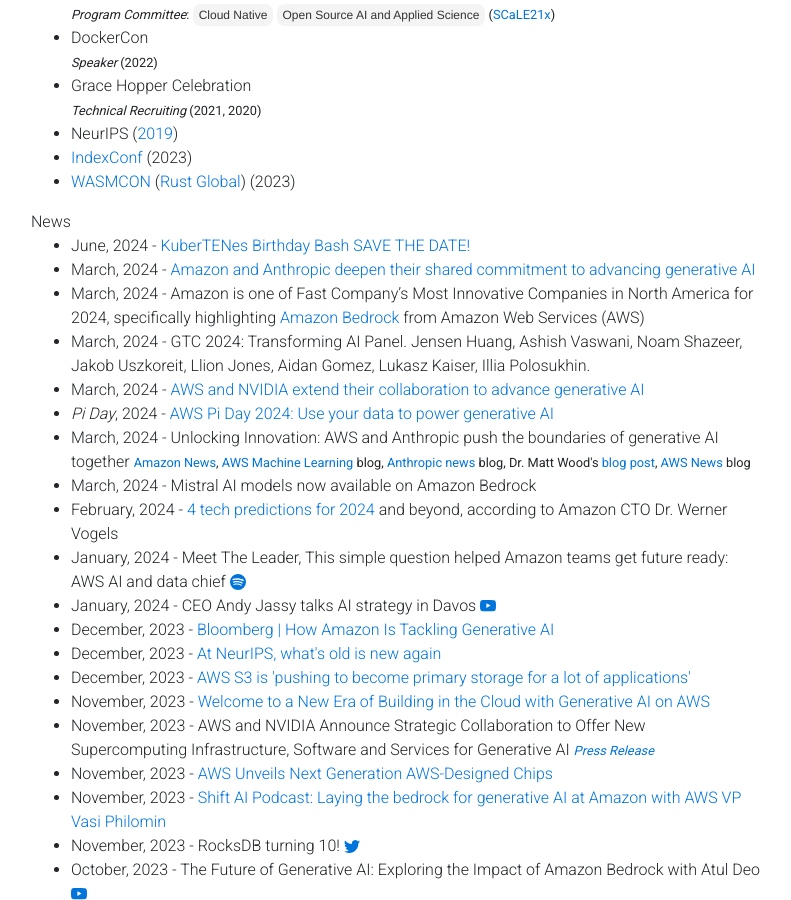
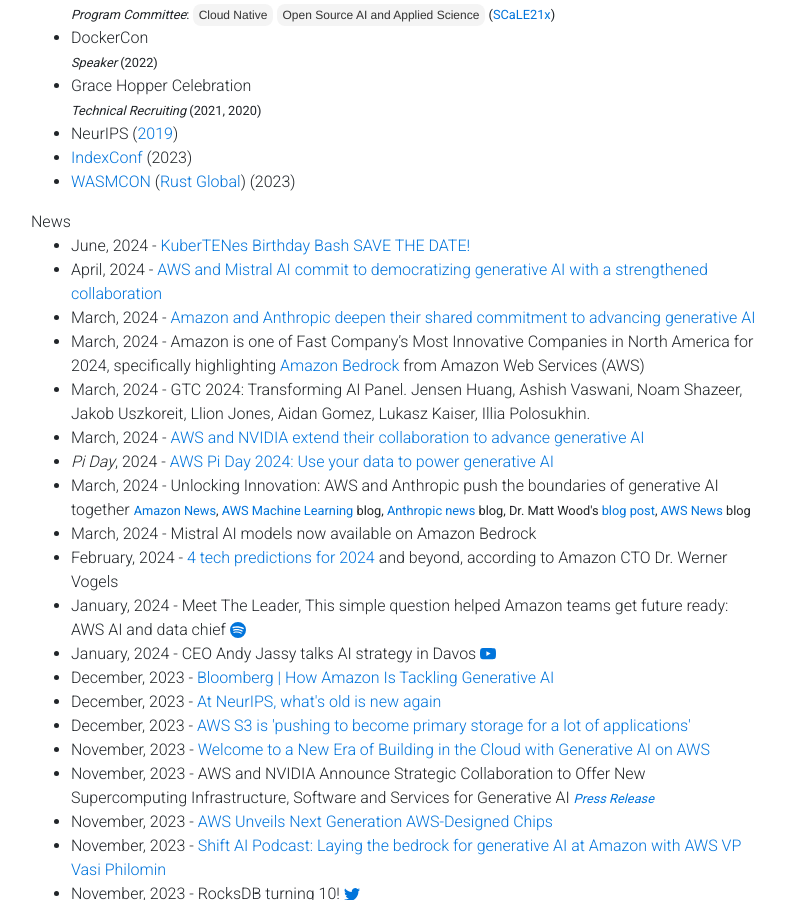
Before and after one commit to gfw001/gfw001.github.io, a Jekyll site: the page portfolio.html, which Jekyll copies as it is, in a window 1280 px wide and 900 px high, scrolled down 1712 px. Shown: the whole window, without its empty margins (54-845 px from the left). Built offline with Jekyll 4.4.1, drawn with Linux system fonts in a browser that asks for light colours; nearby versions of some CDN libraries; a style sheet for code colours, icons or effects is not loaded.

Commit message:
Update portfolio.html

```diff
--- a/portfolio.html
+++ b/portfolio.html
@@ -311,6 +311,9 @@
 
 	<li>
 	       June, 2024 - <a href="https://events.linuxfoundation.org/kuber10es-birthday-bash/">KuberTENes Birthday Bash SAVE THE DATE!</a>
+	</li>
+	<li>
+	       April, 2024 - <a href="https://aws.amazon.com/blogs/machine-learning/aws-and-mistral-ai-commit-to-democratizing-generative-ai-with-a-strengthened-collaboration/">AWS and Mistral AI commit to democratizing generative AI with a strengthened collaboration</a>
 	</li>
 	<li>
 	       March, 2024 - <a href="https://www.aboutamazon.com/news/company-news/amazon-anthropic-ai-investment">Amazon and Anthropic deepen their shared commitment to advancing generative AI</a>
```
